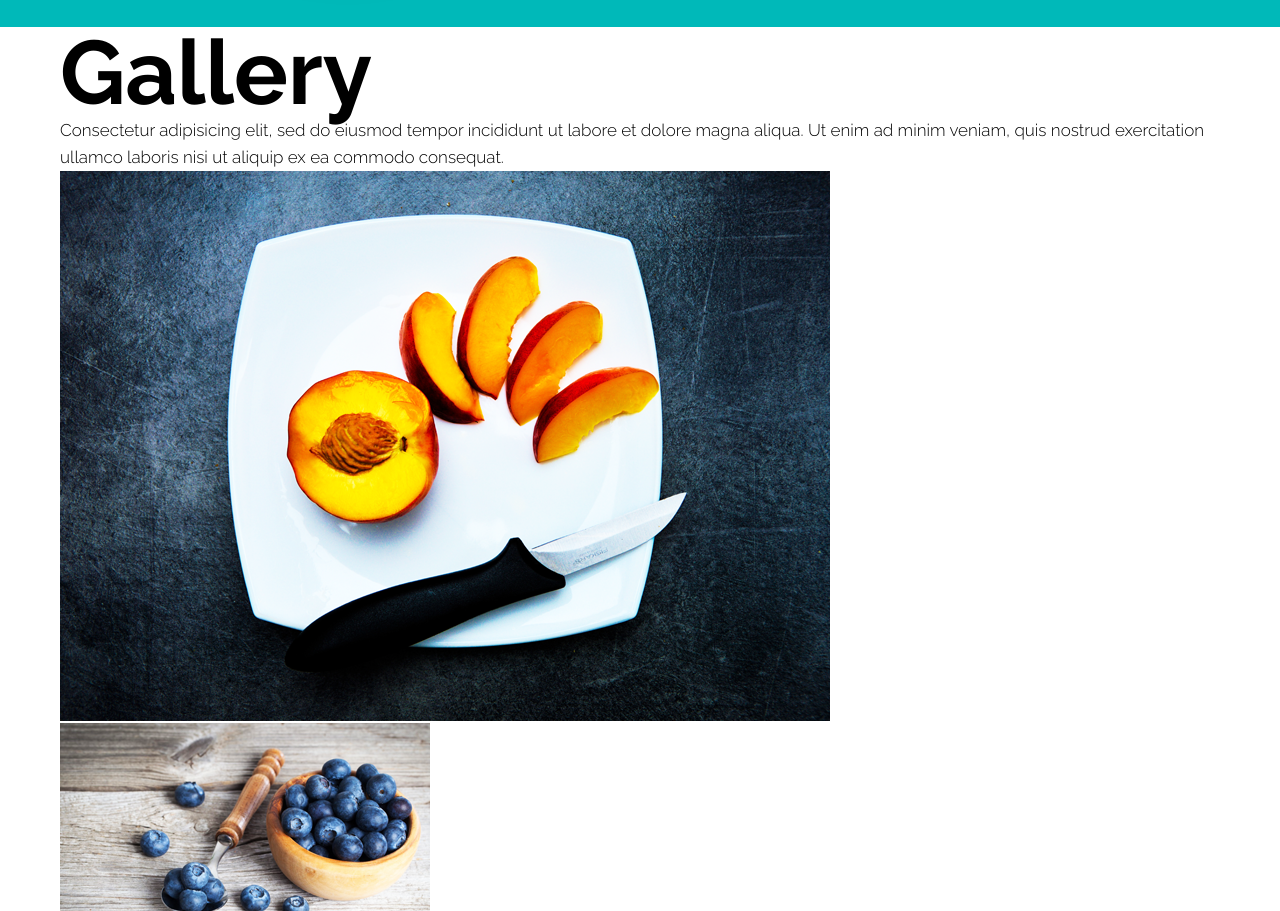
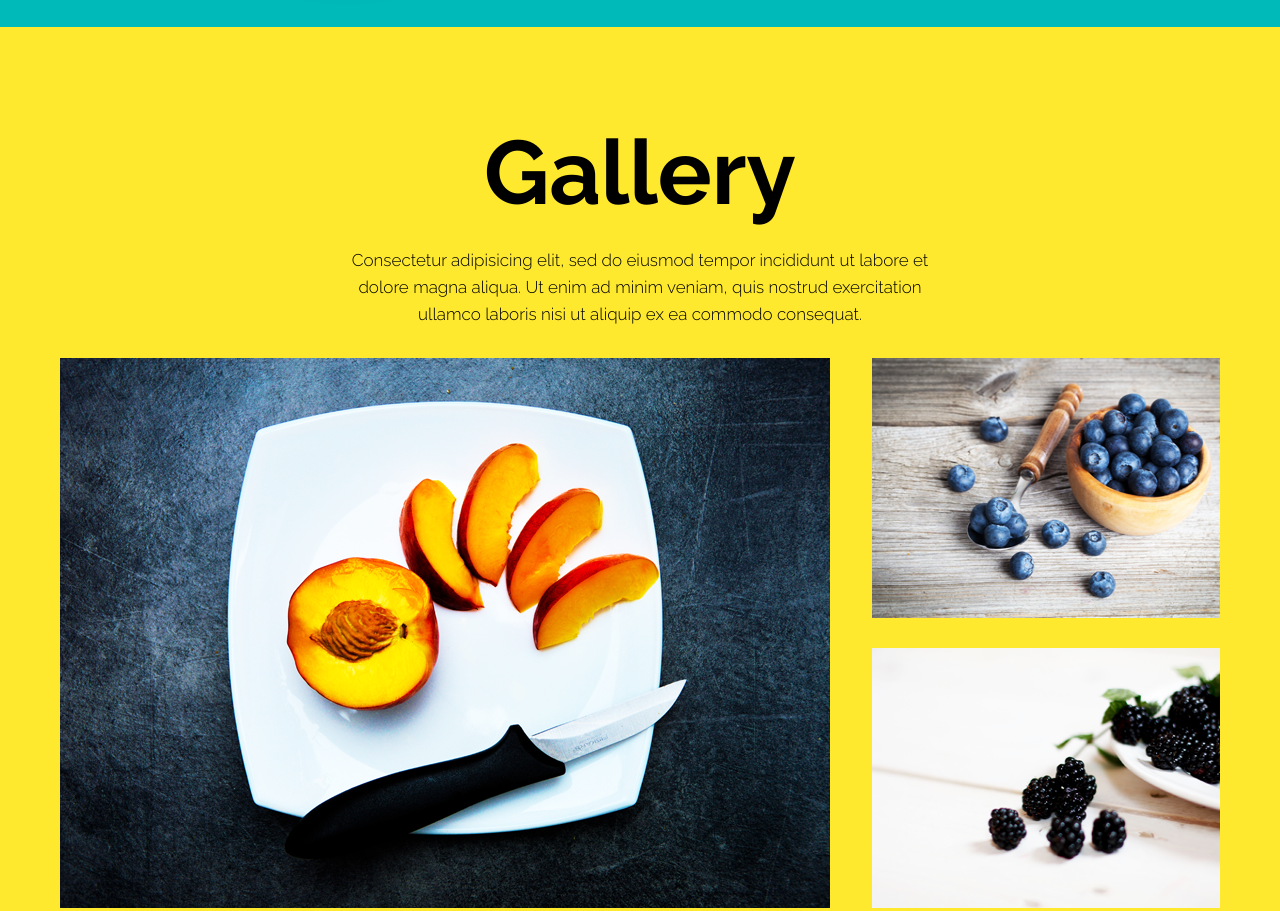
Before and after one commit to Andretan322/caheeBeetroot, a website: page index.html in a window 1280 px wide. Shown: the part 1560-2471 px from the top of the page. Drawn offline with Linux system fonts and the light colour scheme.

Commit message:
update style.css

```diff
--- a/css/style.css
+++ b/css/style.css
@@ -140,3 +140,57 @@ textarea {
 .about__desc p:not(:last-child) {
   margin: 0 0 20px 0;
 }
+
+.gallery {
+  background: #FFE92F;
+  padding: 100px 0;
+}
+.gallery__text {
+  max-width: 580px;
+  margin: 0 auto;
+  text-align: center;
+  padding: 0 0 30px 0;
+}
+.gallery__title {
+  margin: 0 0 30px 0;
+}
+.gallery__column {
+  display: flex;
+  flex-direction: column;
+  flex-wrap: wrap;
+  margin: 0 0 30px 0;
+  height: 550px;
+  width: 100%;
+}
+.gallery__peach {
+  flex: 1 1 100%;
+  width: 70%;
+}
+.gallery__peach img {
+  width: auto;
+}
+.gallery__blueberry, .gallery__blackberry {
+  flex: 1 1 50%;
+  width: 30%;
+}
+.gallery__blueberry img, .gallery__blackberry img {
+  width: 100%;
+  height: 100%;
+}
+.gallery__blueberry {
+  padding: 0 0 15px 0;
+}
+.gallery__blackberry {
+  padding: 15px 0 0 0;
+}
+.gallery__row {
+  display: flex;
+  justify-content: space-between;
+  flex-wrap: wrap;
+}
+.gallery__persimmon img {
+  width: 100%;
+}
+.gallery__milk img {
+  width: 100%;
+}
```
